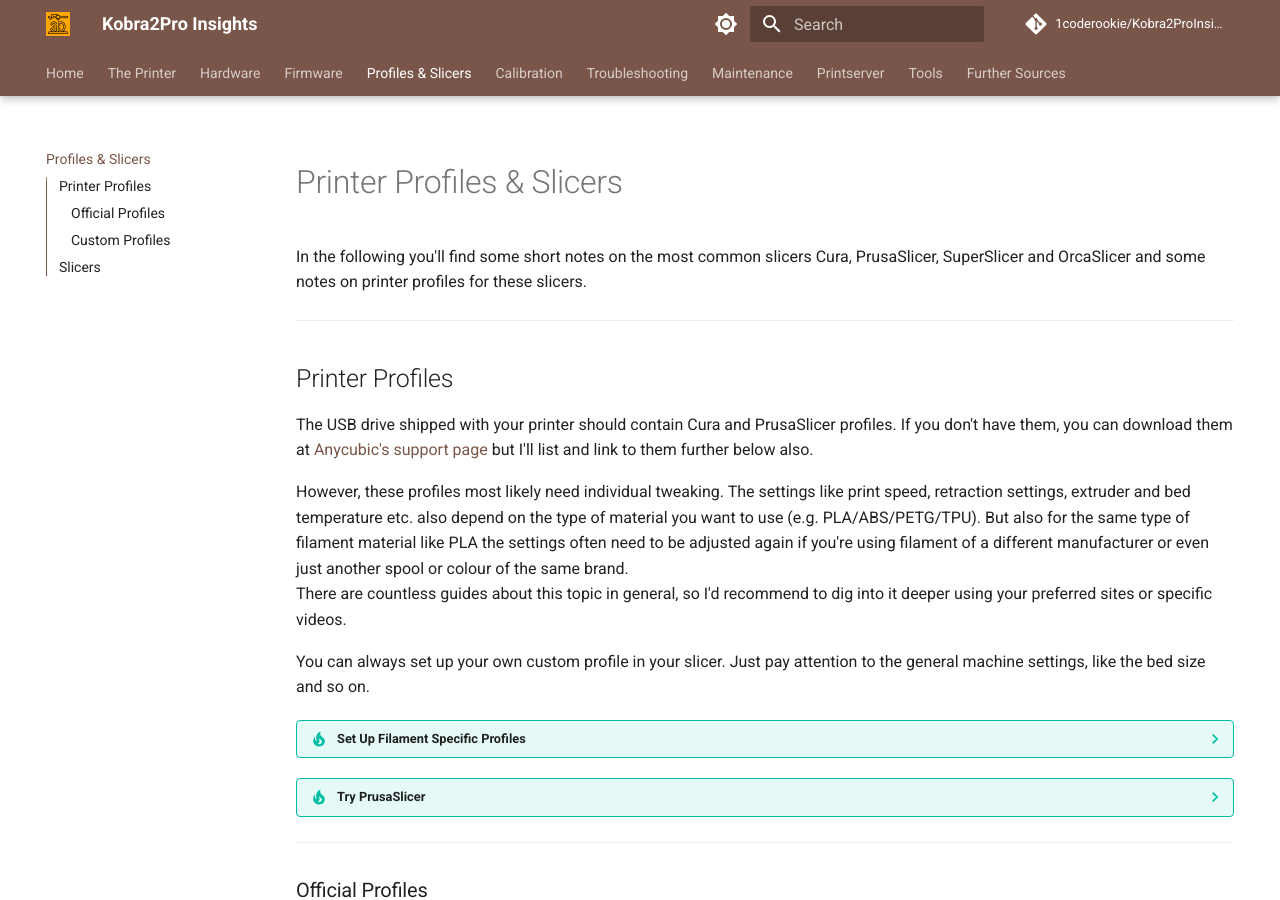
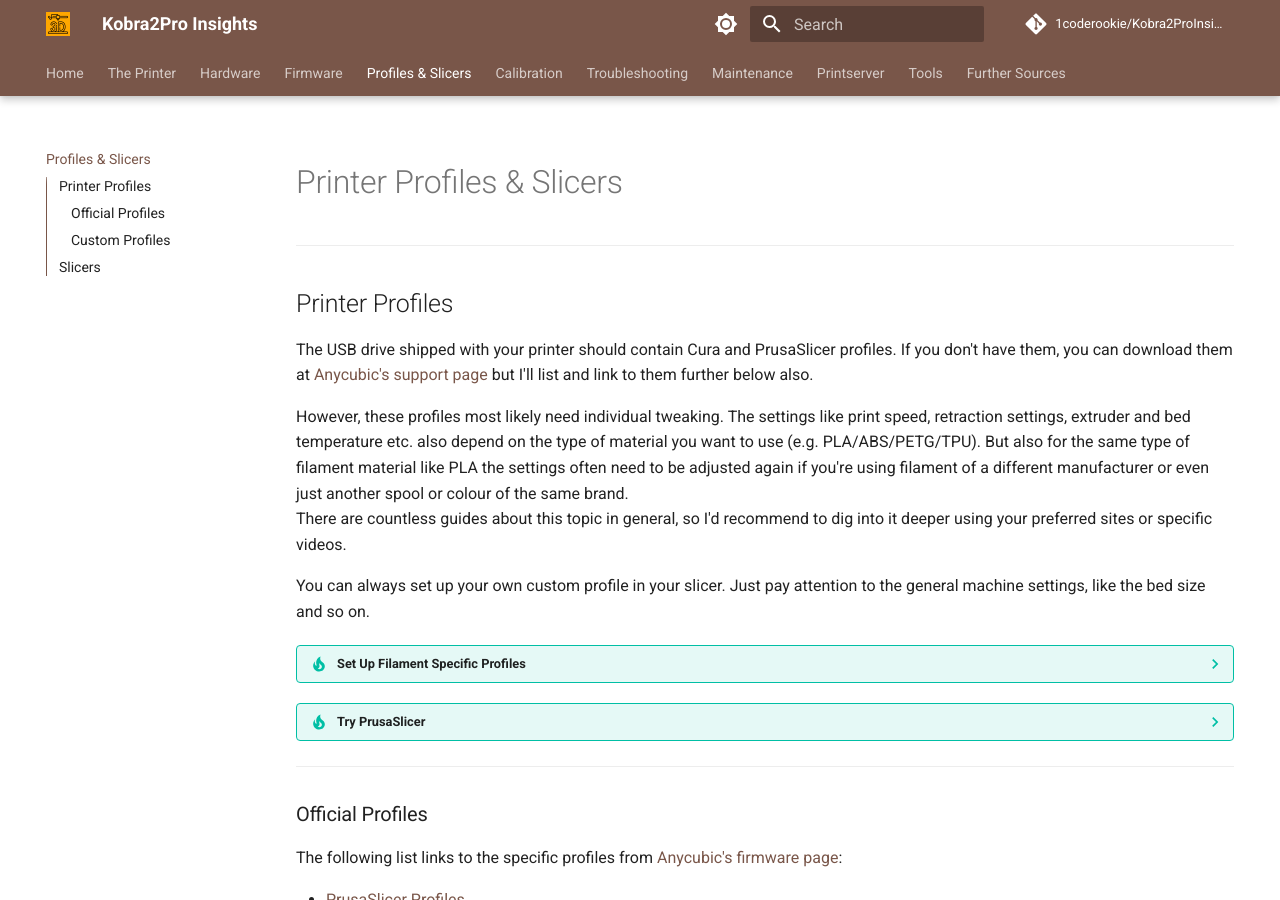
Before and after one commit to 1coderookie/Kobra2Insights, an MkDocs documentation site: the page built from docs/profiles.md, in a window 1280 px wide and 900 px high. Built offline with MkDocs 1.6.1 and Material for MkDocs 9.7.7, drawn with Linux system fonts in a browser that asks for light colours; comment, search, counter and statistics services are not loaded.

Commit message:
Update profiles.md

```diff
--- a/docs/profiles.md
+++ b/docs/profiles.md
@@ -2,8 +2,6 @@
 
 
 # Printer Profiles & Slicers
-
-In the following you'll find some short notes on the most common slicers Cura, PrusaSlicer, SuperSlicer and OrcaSlicer and some notes on printer profiles for these slicers.
 
 ---
 
```
